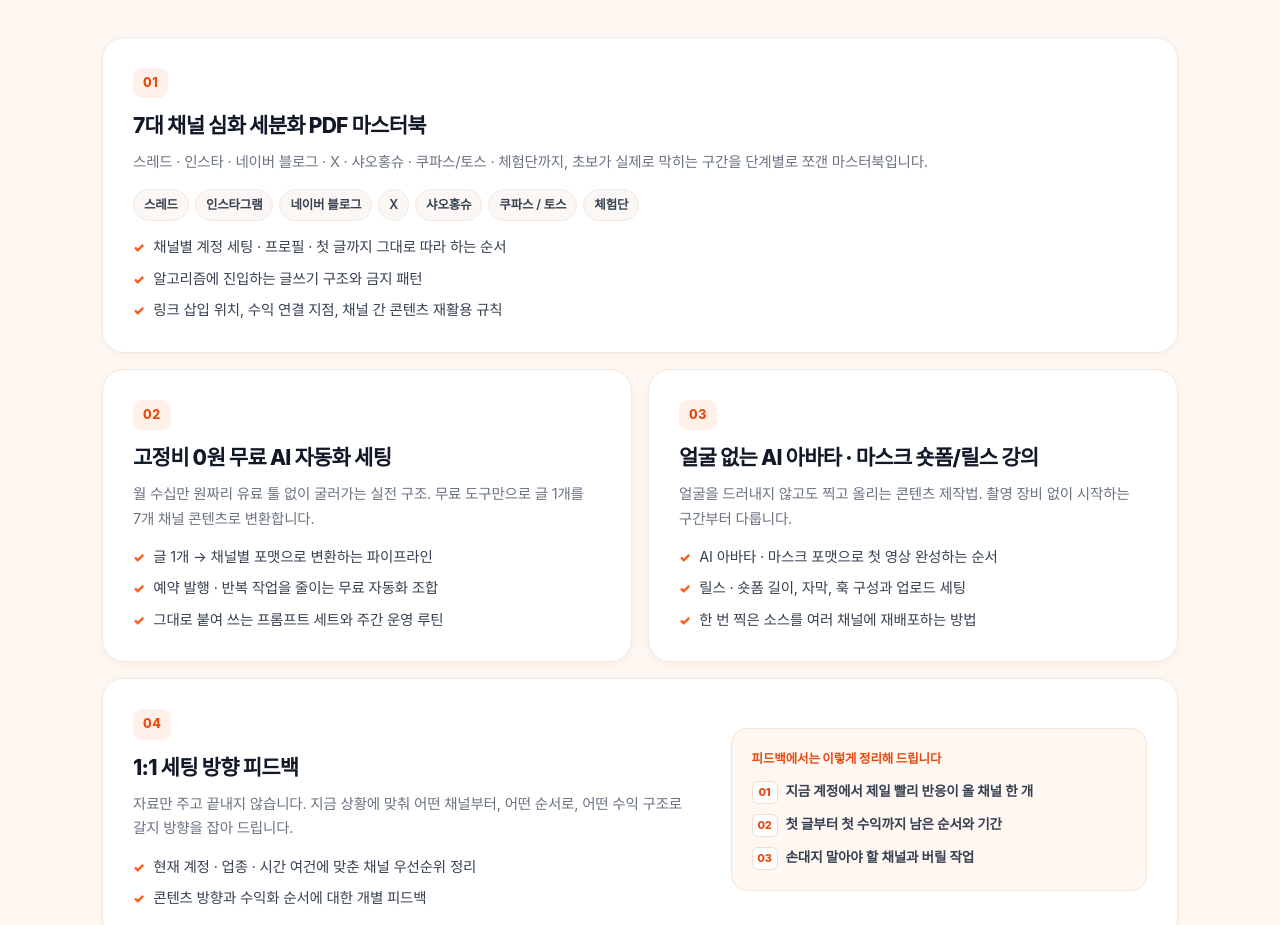
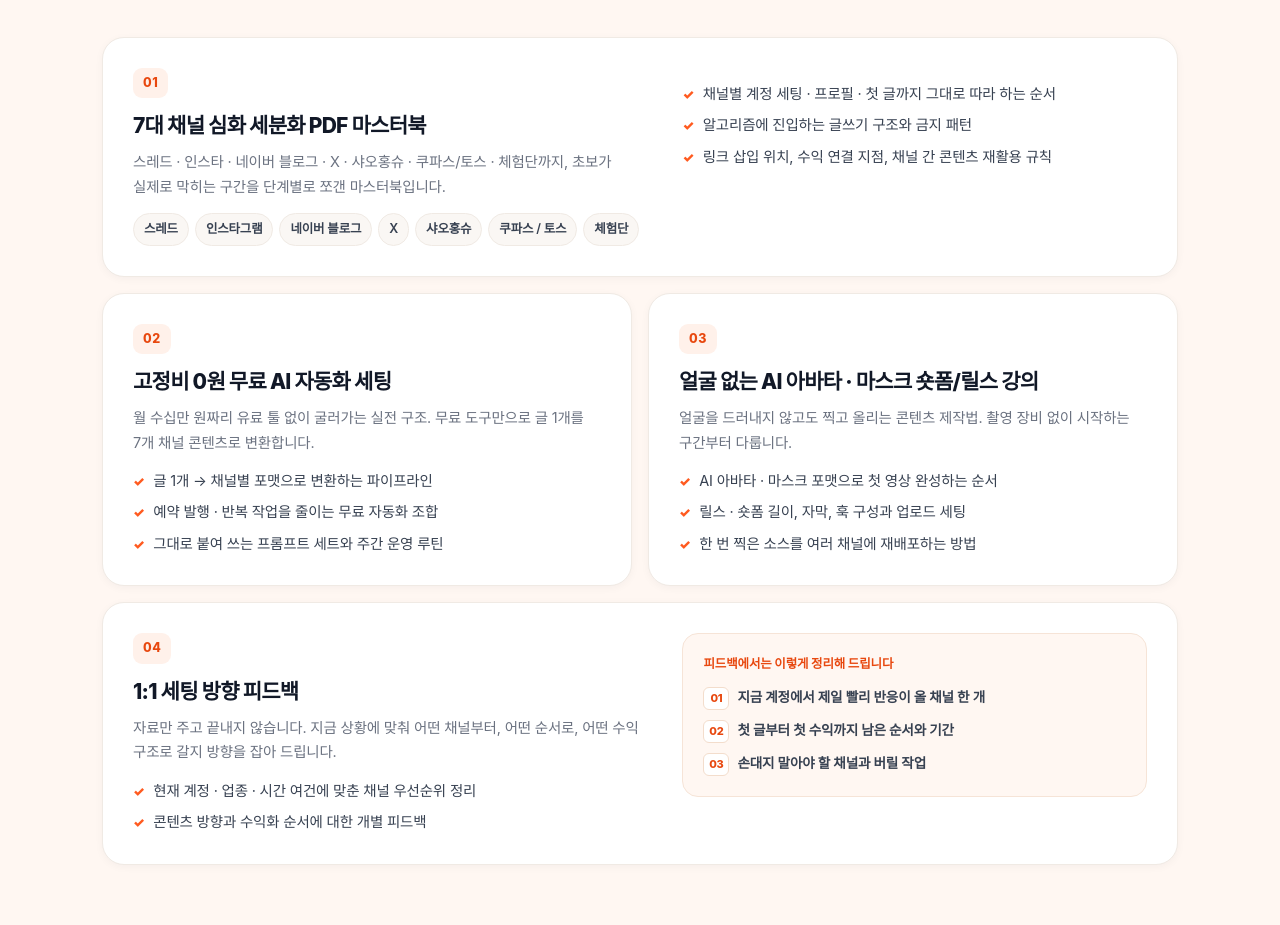
Before and after one commit to khcho0402-sys/system-lab, a plain HTML site: page preview.html in a window 1280 px wide. Shown: the part 1856-2781 px from the top of the page. Drawn offline with Linux system fonts and the light colour scheme; a web font is replaced by a local one.

Commit message:
Preview v6: split two-column layout for wide curriculum cards

```diff
--- a/preview.html
+++ b/preview.html
@@ -231,13 +231,13 @@ h2 .orange{color:var(--orange)}
 .tick{margin:14px 0 0;padding:0;list-style:none;display:grid;gap:8px}
 .tick li{display:flex;gap:9px;font-size:14.5px;color:var(--ink-2);line-height:1.62}
 .tick li::before{content:"✓";color:var(--orange);font-weight:900;flex:0 0 auto;font-size:13px;margin-top:2px}
-.card-2col{display:grid;grid-template-columns:1.15fr .85fr;gap:clamp(20px,3vw,34px);align-items:center}
+.card-2col{display:grid;grid-template-columns:1.05fr .95fr;gap:clamp(20px,3vw,36px);align-items:start}
 .fb-box{background:var(--cream);border:1px solid #F6E4D7;border-radius:16px;padding:20px}
 .fb-t{font-size:12.5px;font-weight:800;color:var(--orange-d);letter-spacing:-.01em}
 .fb-list{margin:12px 0 0;padding:0;list-style:none;display:grid;gap:10px;counter-reset:none}
 .fb-list li{display:grid;grid-template-columns:26px 1fr;gap:8px;align-items:start;font-size:13.6px;color:var(--ink-2);line-height:1.55;font-weight:600}
 .fb-list li span{font-size:11px;font-weight:800;color:var(--orange-d);background:#fff;border:1px solid #F3DDCC;border-radius:6px;text-align:center;padding:2px 0}
-@media(max-width:760px){.card-2col{grid-template-columns:1fr;align-items:start}}
+@media(max-width:860px){.card-2col{grid-template-columns:1fr;align-items:start}}
 @media(max-width:820px){.cur{grid-template-columns:1fr;margin-top:30px}}
 
 /* ---------- DARK DASHBOARD ---------- */
@@ -718,15 +718,19 @@ footer{border-top:1px solid var(--line);background:#FBF8F5;padding:clamp(38px,5.
 
     <div class="cur">
       <article class="card wide reveal">
+        <div class="card-2col">
+          <div>
             <div class="card-top"><span class="card-no">01</span></div>
             <h3>7대 채널 심화 세분화 PDF 마스터북</h3>
             <p class="sub">스레드 · 인스타 · 네이버 블로그 · X · 샤오홍슈 · 쿠파스/토스 · 체험단까지, 초보가 실제로 막히는 구간을 단계별로 쪼갠 마스터북입니다.</p>
             <div class="tags"><span class="tag">스레드</span><span class="tag">인스타그램</span><span class="tag">네이버 블로그</span><span class="tag">X</span><span class="tag">샤오홍슈</span><span class="tag">쿠파스 / 토스</span><span class="tag">체험단</span></div>
+          </div>
           <ul class="tick">
             <li>채널별 계정 세팅 · 프로필 · 첫 글까지 그대로 따라 하는 순서</li>
             <li>알고리즘에 진입하는 글쓰기 구조와 금지 패턴</li>
             <li>링크 삽입 위치, 수익 연결 지점, 채널 간 콘텐츠 재활용 규칙</li>
           </ul>
+        </div>
       </article>
 
       <article class="card reveal">
```
Lines whose indentation alone changed are shown as unchanged.
